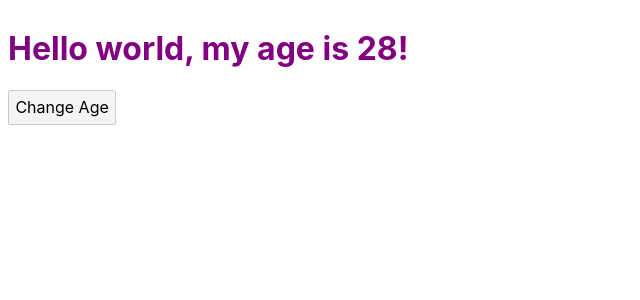
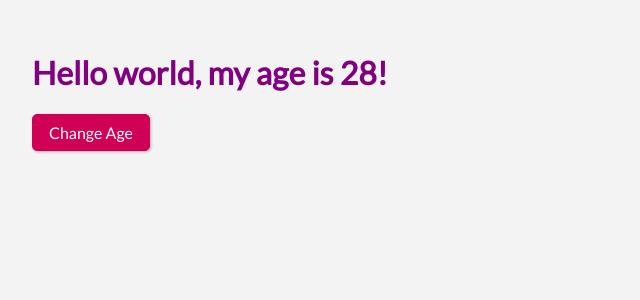
Before and after one commit to ryanwk/svelte, a Svelte app: page / in a window 1280 px wide. Shown: the top 300 px of the page, without its empty margins (0-640 px from the left). Built offline with nearby package versions, Linux system fonts and the light colour scheme.

Commit message:
replaced prior lessons global.css file in public/ with the section 2: module 11 global.css file

```diff
--- a/global.css
+++ /dev/null
@@ -1,38 +0,0 @@
-@import url('https://fonts.googleapis.com/css?family=Lato|Roboto+Slab');
-
-* {
-  box-sizing: border-box;
-}
-
-html,
-body {
-  position: relative;
-  width: 100%;
-  height: 100%;
-  font-family: 'Lato', sans-serif;
-}
-
-body {
-  color: #333;
-  margin: 0;
-  padding: 2rem;
-  background: #f3f3f3;
-}
-
-button {
-  font: inherit;
-  border: 1px solid #cf0056;
-  background: #cf0056;
-  padding: 0.5rem 1rem;
-  color: white;
-  border-radius: 5px;
-  box-shadow: 1px 1px 3px rgba(0, 0, 0, 0.26);
-  cursor: pointer;
-}
-
-button:hover,
-button:active {
-  background: #e40763;
-  border-color: #e40763;
-  box-shadow: 1px 1px 8px rgba(77, 51, 51, 0.26);
-}
--- a/public/global.css
+++ b/public/global.css
@@ -1,61 +1,38 @@
-html, body {
-	position: relative;
-	width: 100%;
-	height: 100%;
+@import url('https://fonts.googleapis.com/css?family=Lato|Roboto+Slab');
+
+* {
+  box-sizing: border-box;
+}
+
+html,
+body {
+  position: relative;
+  width: 100%;
+  height: 100%;
+  font-family: 'Lato', sans-serif;
 }
 
 body {
-	color: #333;
-	margin: 0;
-	padding: 8px;
-	box-sizing: border-box;
-	font-family: -apple-system, BlinkMacSystemFont, "Segoe UI", Roboto, Oxygen-Sans, Ubuntu, Cantarell, "Helvetica Neue", sans-serif;
-}
-
-a {
-	color: rgb(0,100,200);
-	text-decoration: none;
-}
-
-a:hover {
-	text-decoration: underline;
-}
-
-a:visited {
-	color: rgb(0,80,160);
-}
-
-label {
-	display: block;
-}
-
-input, button, select, textarea {
-	font-family: inherit;
-	font-size: inherit;
-	padding: 0.4em;
-	margin: 0 0 0.5em 0;
-	box-sizing: border-box;
-	border: 1px solid #ccc;
-	border-radius: 2px;
-}
-
-input:disabled {
-	color: #ccc;
-}
-
-input[type="range"] {
-	height: 0;
+  color: #333;
+  margin: 0;
+  padding: 2rem;
+  background: #f3f3f3;
 }
 
 button {
-	background-color: #f4f4f4;
-	outline: none;
+  font: inherit;
+  border: 1px solid #cf0056;
+  background: #cf0056;
+  padding: 0.5rem 1rem;
+  color: white;
+  border-radius: 5px;
+  box-shadow: 1px 1px 3px rgba(0, 0, 0, 0.26);
+  cursor: pointer;
 }
 
+button:hover,
 button:active {
-	background-color: #ddd;
+  background: #e40763;
+  border-color: #e40763;
+  box-shadow: 1px 1px 8px rgba(77, 51, 51, 0.26);
 }
-
-button:focus {
-	border-color: #666;
-}
```
